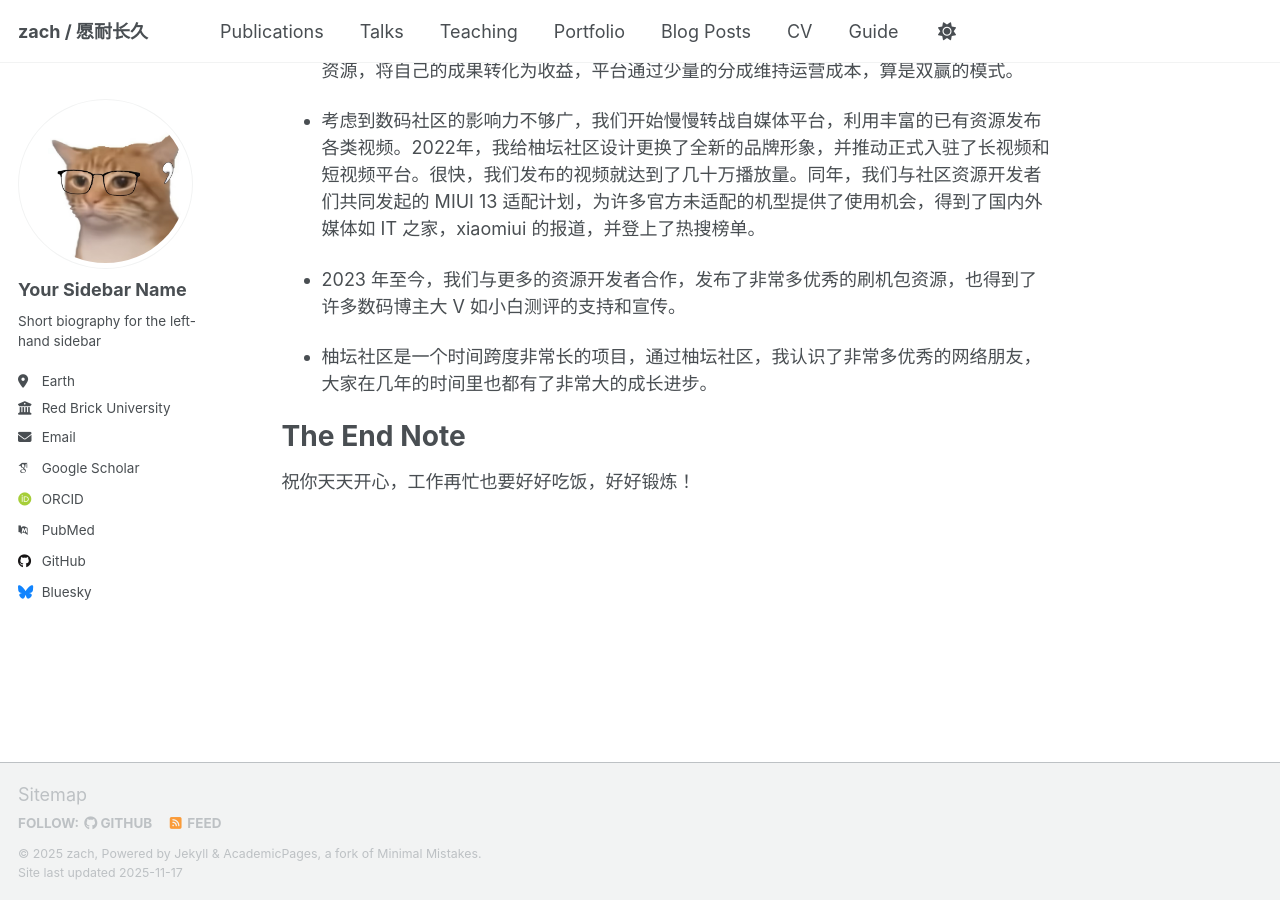
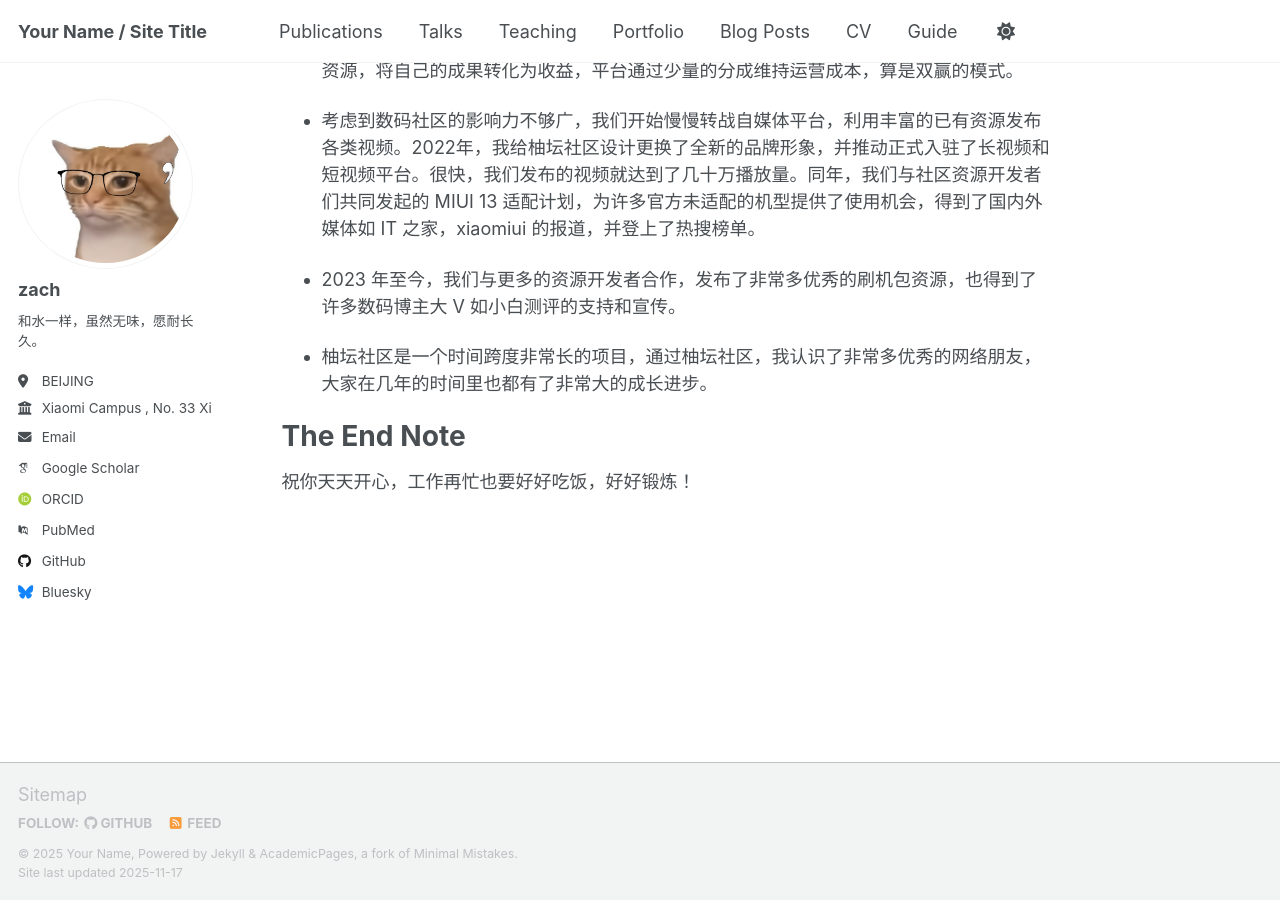
Before and after one commit to zach1219/zach1219.github.io, a Jekyll site: the page built from _pages/about.md, in a window 1280 px wide and 900 px high, scrolled down 2047 px. Built offline with Jekyll 4.4.1, drawn with Linux system fonts in a browser that asks for light colours; some web fonts are replaced; a script that is not in the unit is left out.

Commit message:
Update _config.yml

```diff
--- a/_config.yml
+++ b/_config.yml
@@ -9,9 +9,9 @@
 # Basic Site Settings
 locale                   : "en-US"
 site_theme               : "default" # Currently available options are "default", "air"
-title                    : "zach / 愿耐长久"
+title                    : "Your Name / Site Title"
 title_separator          : "-"
-name                     : &name "zach"
+name                     : &name "Your Name"
 description              : &description "Your Name's academic portfolio"   # Update this with a general description of your site, this is the default if not overridden by a page
 url                      : https://academicpages.github.io # The base hostname & protocol for your site e.g. "https://[your GitHub username].github.io",
                                                            # or if you already have some other page hosted on Github then use "https://[your GitHub username].github.io/[Your Repo Name]"
@@ -24,13 +24,13 @@ repository               : "academicpages/academicpages.github.io"
 author:
   # Biographic information
   avatar           : "profile.png"
-  name             : "Your Sidebar Name"
+  name             : "zach"
   pronouns         : # example: "she/her"
-  bio              : "Short biography for the left-hand sidebar"
-  location         : "Earth"
-  employer         : "Red Brick University"
+  bio              : "和水一样，虽然无味，愿耐长久。"
+  location         : "BEIJING"
+  employer         : "Xiaomi Campus , No. 33 Xi erqi Middle Road, Haidian District, Beijing,100085,China"
   uri              : # URL
-  email            : "none@example.org"
+  email            : "contact.zach@foxmail.com"
 
   # Academic websites
   academia         : # URL
```
